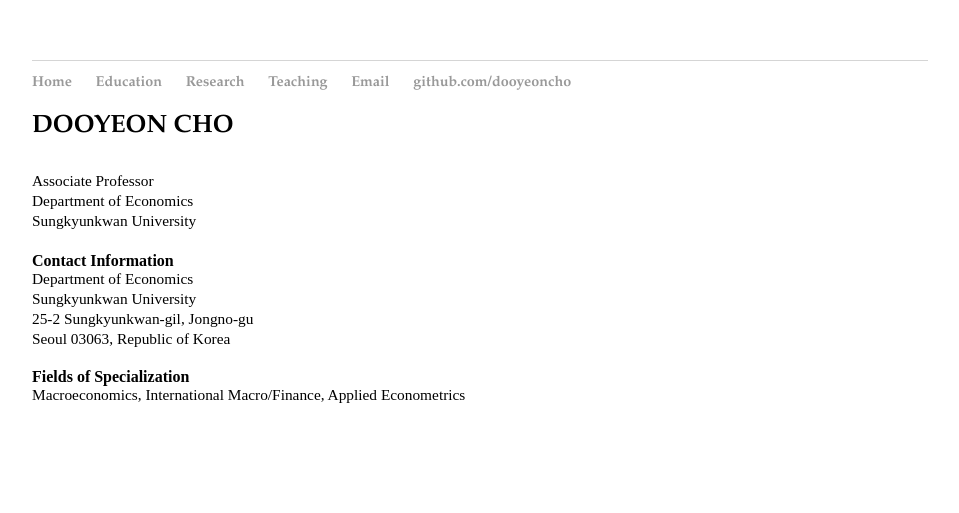
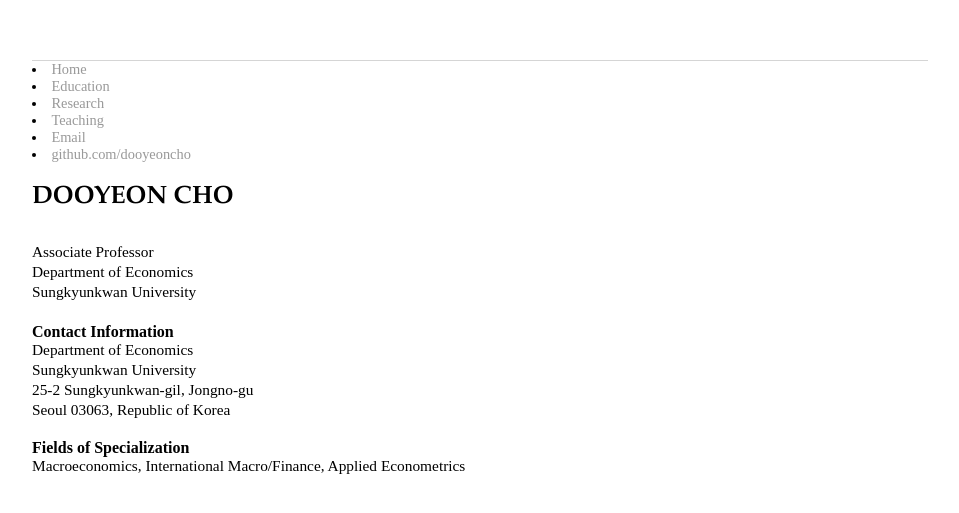
Before and after one commit to dooyeoncho/dooyeoncho.github.io, a Jekyll site: the page built from index.html, in a window 1280 px wide. Shown: the top 513 px of the page, without its empty margins (160-1119 px from the left). Built offline with Jekyll 4.4.1, drawn with Linux system fonts in a browser that asks for light colours.

Commit message:
Update default.html

```diff
--- a/_layouts/default.html
+++ b/_layouts/default.html
@@ -11,14 +11,14 @@
 		</head>
 		<body>
 		<footer>
-    		<ul>
+    		<ll>
 			<li><a href="https://dooyeoncho.github.io/">Home</a></li>
 			<li><a href="/pages/education.html"> Education</a></li>
 			<li><a href="/pages/research.html"> Research</a></li>
 			<li><a href="/pages/teaching.html"> Teaching</a></li>
         		<li><a href="mailto:dooyeoncho@skku.edu">Email</a></li>
         		<li><a href="https://github.com/dooyeoncho" target="_blank">github.com/dooyeoncho</a></li>
-		</ul>
+		</ll>
 		</footer>
 
 			{{ content }}
```
